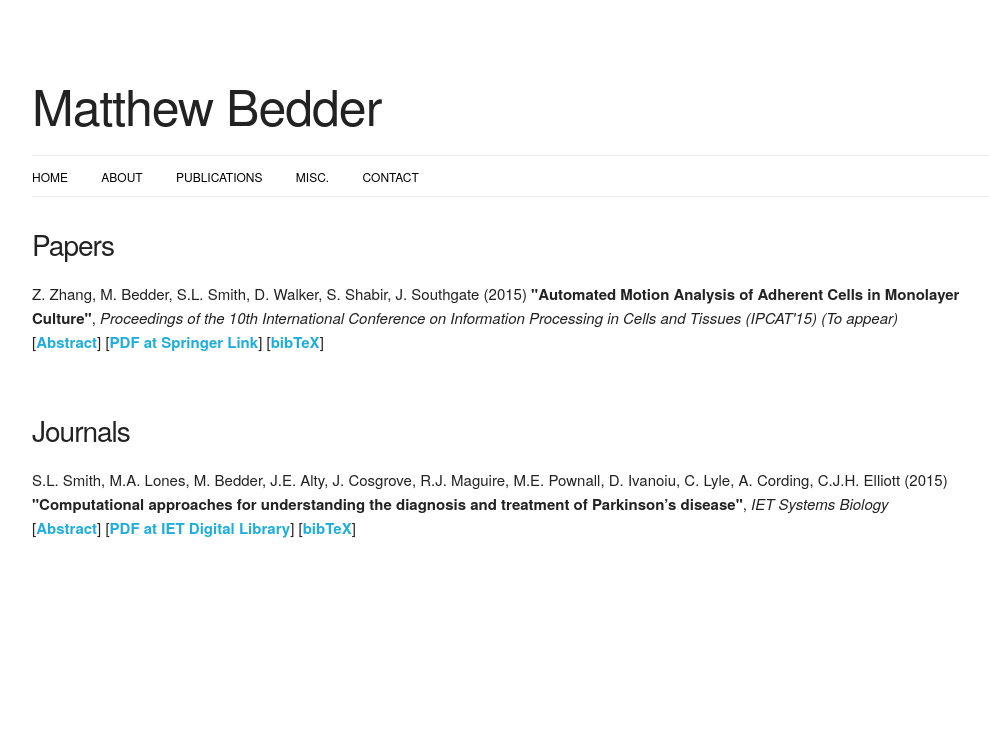
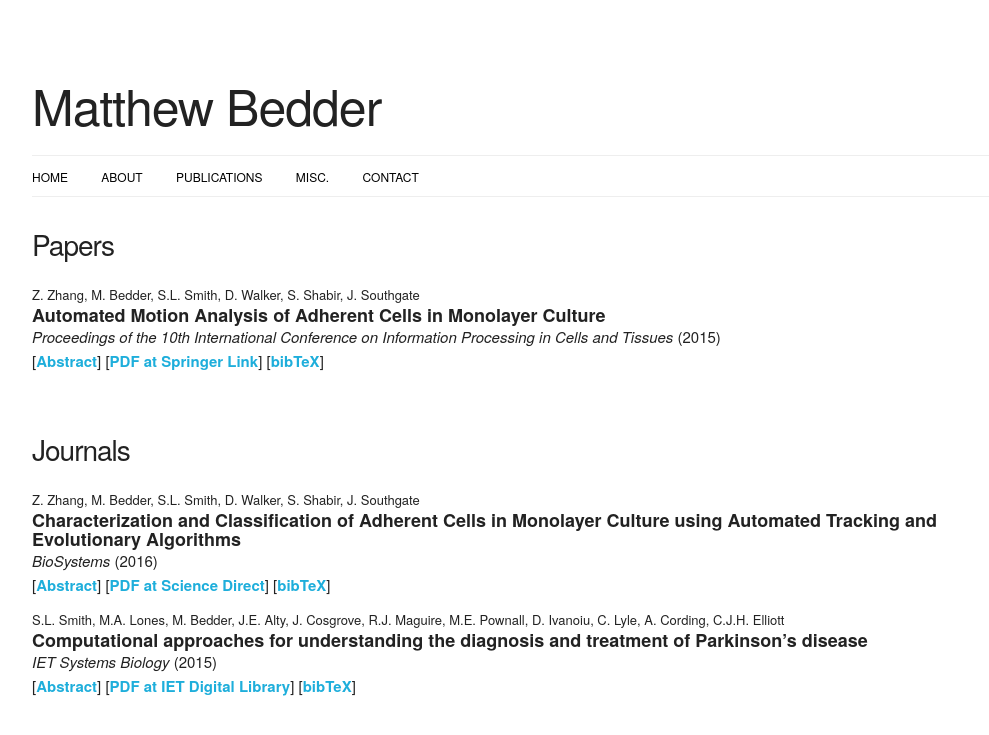
Before and after one commit to bedder/AcademicWebpage, a Jekyll site: the page built from publications/index.md, in a window 1280 px wide. Shown: the top 735 px of the page, without its empty margins (128-1117 px from the left). Built offline with Jekyll 4.4.1, drawn with Linux system fonts in a browser that asks for light colours.

Commit message:
Added/updated publications, updated formatting.

```diff
--- a/css/custom.css
+++ b/css/custom.css
@@ -47,9 +47,9 @@ a code:focus {
 }
 
 .info            { margin-bottom: 1rem;           }
-.info .authors   {                                }
+.info .authors   { font-size: small;              }
 .info .year      {                                }
-.info .title     { font-weight: bold;             }
+.info .title     { font-weight: bold; display: block; font-size: large; line-height: 105%; }
 .info .location  { font-style: italic;            }
 .info .notes     { font-style: italic;            }
 .info .links a   { font-weight: bold;             }
--- a/publications/index.md
+++ b/publications/index.md
@@ -6,10 +6,9 @@ layout: default
 
 <div class="publication info" id="zhang2015automated">
 	<span class="authors">Z. Zhang, M. Bedder, S.L. Smith, D. Walker, S. Shabir, J. Southgate</span>
+	<span class="title">Automated Motion Analysis of Adherent Cells in Monolayer Culture</span>
+	<span class="location">Proceedings of the 10th International Conference on Information Processing in Cells and Tissues</span>
 	<span class="year">(2015)</span>
-	<span class="title">"Automated Motion Analysis of Adherent Cells in Monolayer Culture"</span>,
-	<span class="location">Proceedings of the 10th International Conference on Information Processing in Cells and Tissues (IPCAT'15)</span>
-	<span class="notes">(To appear)</span>
 	<div class="links">
 		<span class="links_abstract">[<a href="#zhang2015automated_abstract" class="reveal" rel="zhang2015automated_abstract">Abstract</a>]</span>
 		<span class="links_pdf">[<a href="http://link.springer.com/chapter/10.1007/978-3-319-23108-2_16">PDF at Springer Link</a>]</span>
@@ -39,11 +38,38 @@ layout: default
 
 ## Journals
 
+<div class="publication info" id="zhang2016characterization">
+	<span class="authors">Z. Zhang, M. Bedder, S.L. Smith, D. Walker, S. Shabir, J. Southgate</span>
+	<span class="title">Characterization and Classification of Adherent Cells in Monolayer Culture using Automated Tracking and Evolutionary Algorithms</span>
+	<span class="location">BioSystems</span>
+	<span class="year">(2016)</span>
+	<span class="notes"></span>
+	<div class="links">
+		<span class="links_abstract">[<a href="#zhang2016characterization_abstract" class="reveal" rel="zhang2016characterization_abstract">Abstract</a>]</span>
+		<span class="links_pdf">[<a href="http://www.sciencedirect.com/science/article/pii/S0303264716300727">PDF at Science Direct</a>]</span>
+		<span class="links_bibtex">[<a href="#zhang2016characterization_bibtex" class="reveal" rel="zhang2016characterization_bibtex">bibTeX</a>]</span>
+	</div>
+	<div class="abstract" id="zhang2016characterization_abstract">
+		This paper presents a novel method for tracking and characterizing adherent cells in monolayer culture. A system of cell tracking employing computer vision techniques was applied to time-lapse videos of replicate normal human uro-epithelial cell cultures exposed to different concentrations of adenosine triphosphate (ATP) and a selective purinergic P2X antagonist (PPADS), acquired over a 24 hour period. Subsequent analysis following feature extraction demonstrated the ability of the technique to successfully separate the modulated classes of cell using evolutionary algorithms. Specifically, a Cartesian Genetic Program (CGP) network was evolved that identified average migration speed, in-contact angular velocity, cohesivity and average cell clump size as the principal features contributing to the separation. Our approach not only provides non-biased and parsimonious insight into modulated class behaviors, but can be extracted as mathematical formulae for the parameterization of computational models.
+	</div>
+	<pre class="bibtex" id="zhang2016characterization_bibtex">
+@article{
+	zhang2016characterization,
+	title = {Characterization and Classification of Adherent Cells in Monolayer Culture using Automated Tracking and Evolutionary Algorithms},
+	author = {Zhang, Zhen and Bedder, Matthew and Smith, Stephen L. and Walker, Dawn and Shabir, Saqib and Southgate, Jennifer},
+	journal = {Biosystems},
+	year = {2016},
+	note = {Accepted Manuscript},
+	doi = {doi:10.1016/j.biosystems.2016.05.009}
+}
+	</pre>
+</div>
+
 <div class="publication info" id="smith2015computational">
 	<span class="authors">S.L. Smith, M.A. Lones, M. Bedder, J.E. Alty, J. Cosgrove, R.J. Maguire, M.E. Pownall, D. Ivanoiu, C. Lyle, A. Cording, C.J.H. Elliott</span>
+	<span class="title">Computational approaches for understanding the diagnosis and treatment of Parkinson’s disease</span>
+	<span class="location">IET Systems Biology</span>
 	<span class="year">(2015)</span>
-	<span class="title">"Computational approaches for understanding the diagnosis and treatment of Parkinson’s disease"</span>,
-	<span class="location">IET Systems Biology</span>
 	<span class="notes"></span>
 	<div class="links">
 		<span class="links_abstract">[<a href="#smith2015computational_abstract" class="reveal" rel="smith2015computational_abstract">Abstract</a>]</span>
@@ -67,7 +93,6 @@ layout: default
 	</pre>
 </div>
 
-
 <script src="{{ site.baseurl }}/js/jquery.min.js"></script>
 <script>
 $('.links_abstract').show();
```
